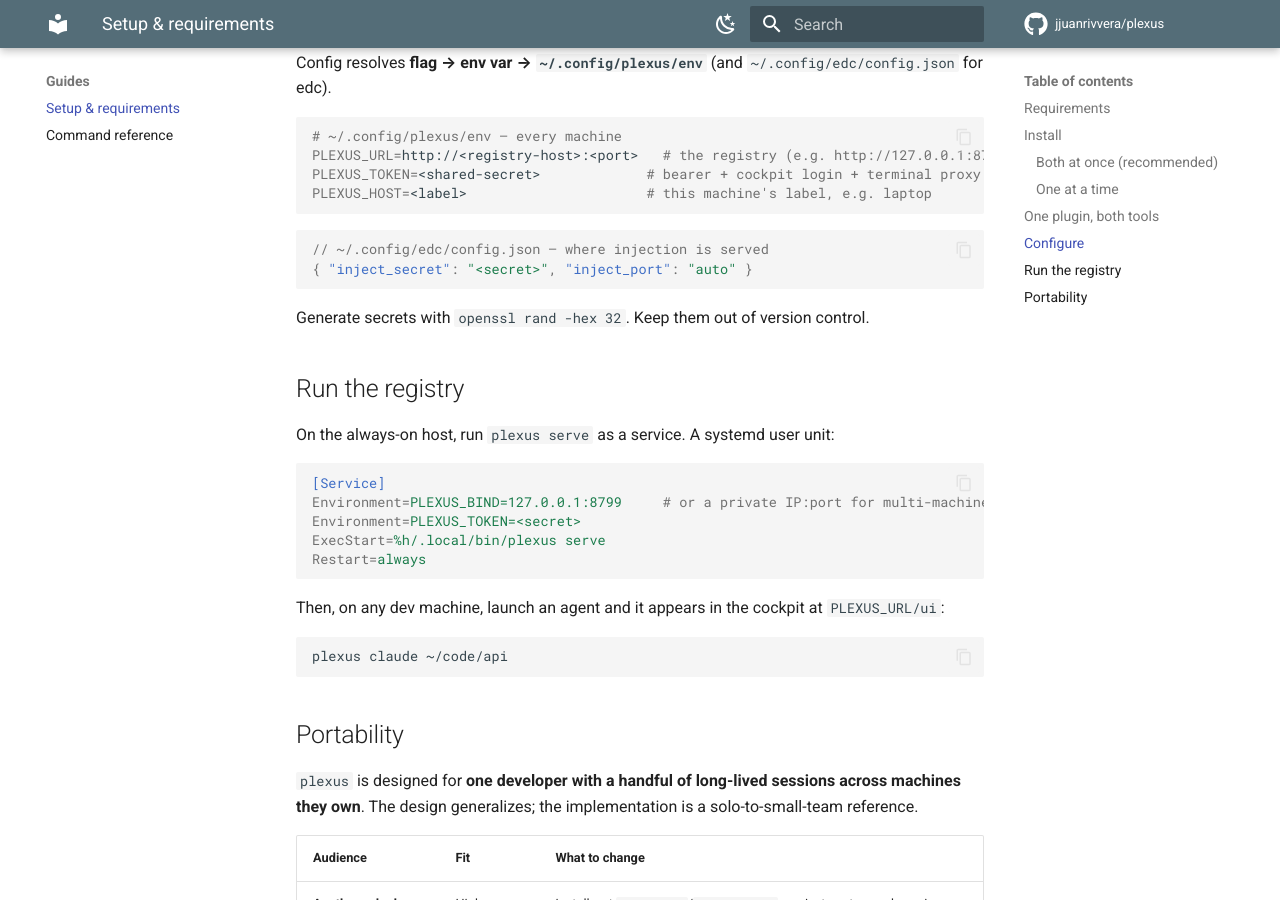
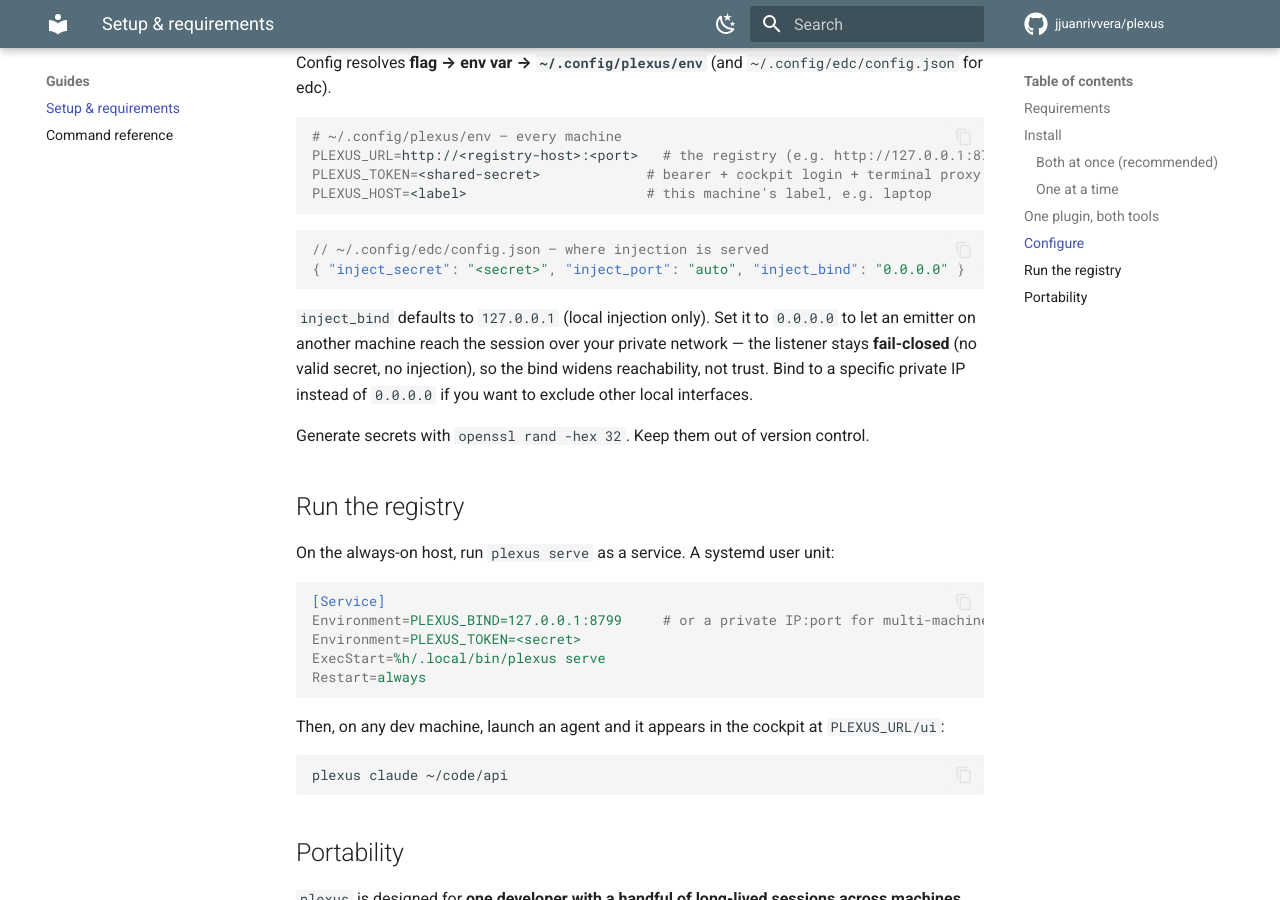
Before and after one commit to jjuanrivvera/presence, an MkDocs documentation site: the page built from docs/setup.md, in a window 1280 px wide and 900 px high, scrolled down 2239 px. Built offline with MkDocs 1.6.1 and Material for MkDocs 9.7.7, drawn with Linux system fonts in a browser that asks for light colours; comment, search, counter and statistics services are not loaded.

Commit message:
edc: default inject_bind to 0.0.0.0 for cross-machine injection
By default edc binds 127.0.0.1 (local injection only), which stops an emitter
on another machine (e.g. the registry host) from reaching a session over the
private network. Scaffold and document inject_bind=0.0.0.0 so sessions are
reachable across the tailnet. The listener stays fail-closed — the wider bind
adds reach, not trust.

````diff
--- a/docs/setup.md
+++ b/docs/setup.md
@@ -93,8 +93,13 @@ PLEXUS_HOST=<label>                      # this machine's label, e.g. laptop
 
 ```json
 // ~/.config/edc/config.json — where injection is served
-{ "inject_secret": "<secret>", "inject_port": "auto" }
+{ "inject_secret": "<secret>", "inject_port": "auto", "inject_bind": "0.0.0.0" }
 ```
+
+`inject_bind` defaults to `127.0.0.1` (local injection only). Set it to `0.0.0.0` to let an
+emitter on another machine reach the session over your private network — the listener stays
+**fail-closed** (no valid secret, no injection), so the bind widens reachability, not trust.
+Bind to a specific private IP instead of `0.0.0.0` if you want to exclude other local interfaces.
 
 Generate secrets with `openssl rand -hex 32`. Keep them out of version control.
 
````
Also changed, not shown: 1 other file.
